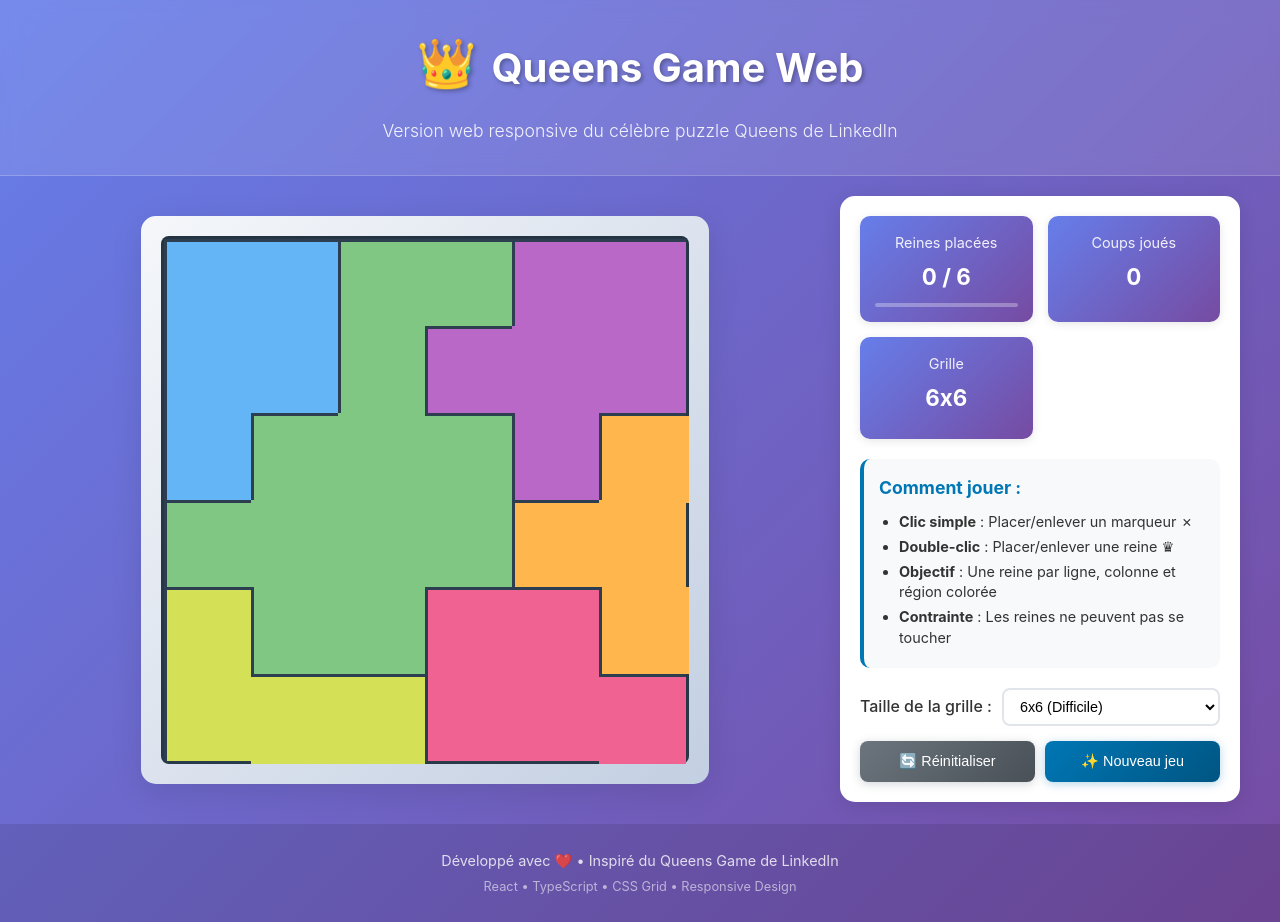
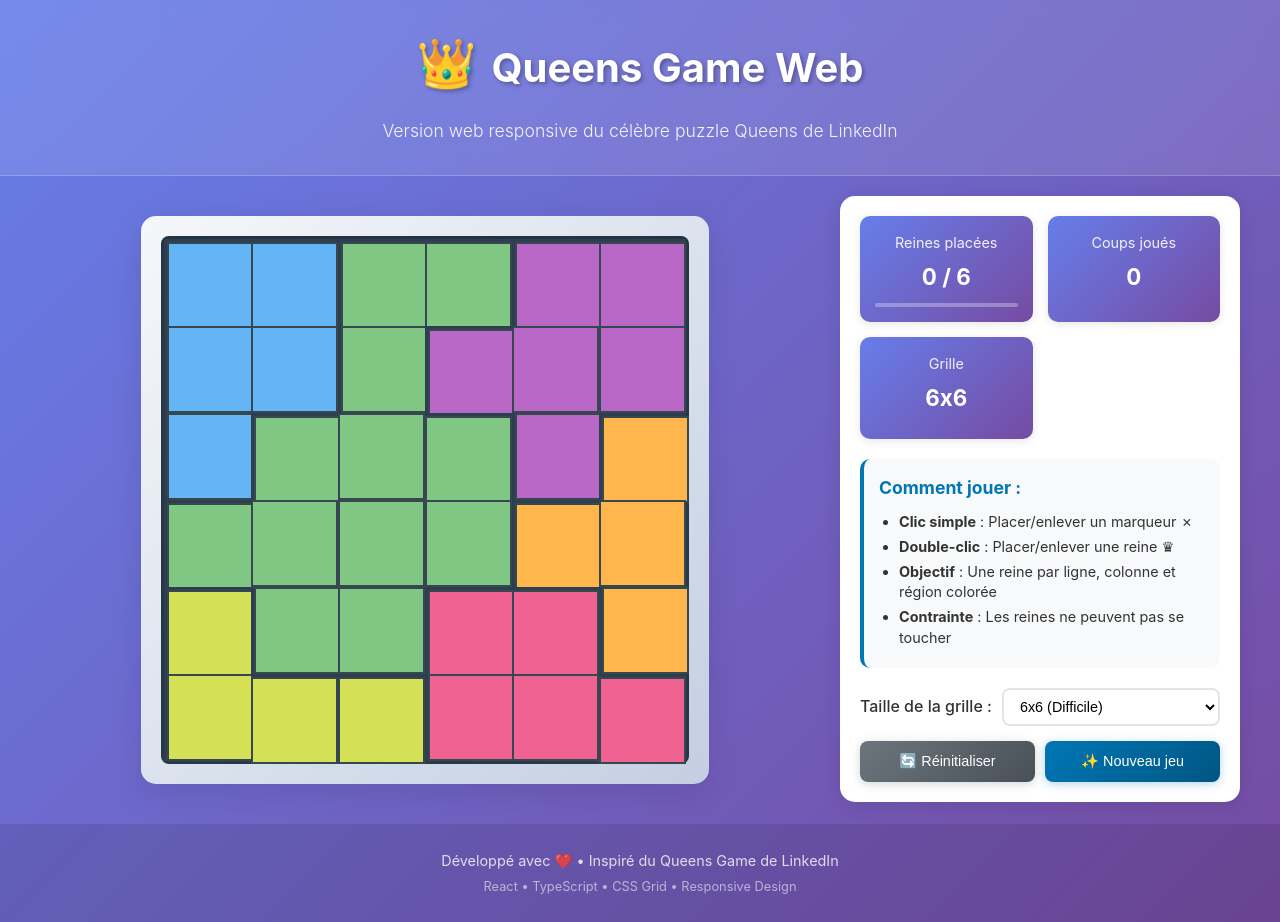
Before and after one commit to creach-t/queens-game-web, a React (Vite) app: page / in a window 1280 px wide. Built offline with nearby package versions, Linux system fonts and the light colour scheme.

Commit message:
feat: redesign GameCell with professional SVG icons and improved colors

```diff
--- a/src/components/GameCell.tsx
+++ b/src/components/GameCell.tsx
@@ -1,6 +1,28 @@
-import React from 'react';
+import React, { useState, useRef } from 'react';
 import { GameCell as GameCellType } from '../types/game';
 import './GameCell.css';
+
+// Icônes SVG simples et professionnelles
+const QueenIcon: React.FC<{ size?: number; className?: string }> = ({ size = 24, className = "" }) => (
+  <svg width={size} height={size} viewBox="0 0 24 24" className={className}>
+    <path
+      d="M5 16L3 20v1h18v-1l-2-4H5zM12 14c-2.67 0-8 1.34-8 4v2h16v-2c0-2.66-5.33-4-8-4zM12 3L10 8l2 2 2-2L12 3zM16.5 8.5L15 12l1.5 1.5L18 12l-1.5-3.5zM7.5 8.5L6 12l1.5 1.5L9 12L7.5 8.5z"
+      fill="currentColor"
+    />
+    <circle cx="12" cy="8" r="1" fill="currentColor"/>
+    <circle cx="8" cy="9" r="0.8" fill="currentColor"/>
+    <circle cx="16" cy="9" r="0.8" fill="currentColor"/>
+  </svg>
+);
+
+const CrossIcon: React.FC<{ size?: number; className?: string }> = ({ size = 24, className = "" }) => (
+  <svg width={size} height={size} viewBox="0 0 24 24" className={className}>
+    <path
+      d="M19 6.41L17.59 5 12 10.59 6.41 5 5 6.41 10.59 12 5 17.59 6.41 19 12 13.41 17.59 19 19 17.59 13.41 12 19 6.41z"
+      fill="currentColor"
+    />
+  </svg>
+);
 
 interface GameCellProps {
   cell: GameCellType;
@@ -9,35 +31,33 @@ interface GameCellProps {
 }
 
 export const GameCell: React.FC<GameCellProps> = ({ cell, size, onClick }) => {
+  const [isHovered, setIsHovered] = useState(false);
+  const cellRef = useRef<HTMLButtonElement>(null);
+
   const getCellContent = () => {
+    const iconSize = Math.max(16, size * 0.4);
     switch (cell.state) {
       case 'queen':
-        return '♛';
+        return <QueenIcon size={iconSize} className="text-blue-700" />;
       case 'marker':
-        return '✗';
+        return <CrossIcon size={iconSize} className="text-red-600" />;
       default:
-        return '';
+        return null;
     }
   };
 
-  const getCellClasses = () => {
-    let classes = 'game-cell';
+  const getBorderStyle = () => {
+    const borders: React.CSSProperties = {};
+    const borderWidth = 2;
+    const borderColor = '#37474F';
 
-    if (cell.isConflict) {
-      classes += ' game-cell--conflict';
-    }
+    // Bordures pour délimiter les régions
+    borders.borderTop = `${borderWidth}px solid ${borderColor}`;
+    borders.borderLeft = `${borderWidth}px solid ${borderColor}`;
+    borders.borderRight = `${borderWidth}px solid ${borderColor}`;
+    borders.borderBottom = `${borderWidth}px solid ${borderColor}`;
 
-    if (cell.isHighlighted) {
-      classes += ' game-cell--highlighted';
-    }
-
-    if (cell.state === 'queen') {
-      classes += ' game-cell--queen';
-    } else if (cell.state === 'marker') {
-      classes += ' game-cell--marker';
-    }
-
-    return classes;
+    return borders;
   };
 
   const handleKeyDown = (e: React.KeyboardEvent) => {
@@ -48,24 +68,39 @@ export const GameCell: React.FC<GameCellProps> = ({ cell, size, onClick }) => {
   };
 
   return (
-    <div
-      className={getCellClasses()}
-      onClick={onClick}
-      role="button"
-      tabIndex={0}
-      onKeyDown={handleKeyDown}
+    <button
+      ref={cellRef}
+      className={`
+        relative transition-all duration-200 ease-out cursor-pointer
+        flex items-center justify-center font-bold
+        ${isHovered ? 'transform scale-105 shadow-lg z-10' : 'shadow-sm'}
+        ${cell.isConflict ? 'bg-red-100 ring-2 ring-red-300' : ''}
+        focus:outline-none focus:ring-2 focus:ring-blue-400 focus:ring-opacity-50
+      `}
       style={{
         backgroundColor: cell.regionColor,
         width: size,
         height: size,
-        minWidth: size,
-        minHeight: size
+        ...getBorderStyle()
       }}
-      title={`Cellule ${cell.row + 1}-${cell.col + 1} (Région ${cell.regionId})`}
+      onClick={onClick}
+      onMouseEnter={() => setIsHovered(true)}
+      onMouseLeave={() => setIsHovered(false)}
+      onKeyDown={handleKeyDown}
+      title={`Cellule ${cell.row + 1}-${String.fromCharCode(65 + cell.col)} (Région ${cell.regionId})`}
     >
-      <span className="game-cell__content">
+      <span className={`
+        transition-all duration-150 flex items-center justify-center
+        ${isHovered ? 'transform scale-110' : ''}
+      `}>
         {getCellContent()}
       </span>
-    </div>
+
+      {/* Overlay subtil au hover */}
+      <div className={`
+        absolute inset-0 bg-white transition-opacity duration-200
+        ${isHovered ? 'opacity-20' : 'opacity-0'}
+      `} />
+    </button>
   );
 };
```
